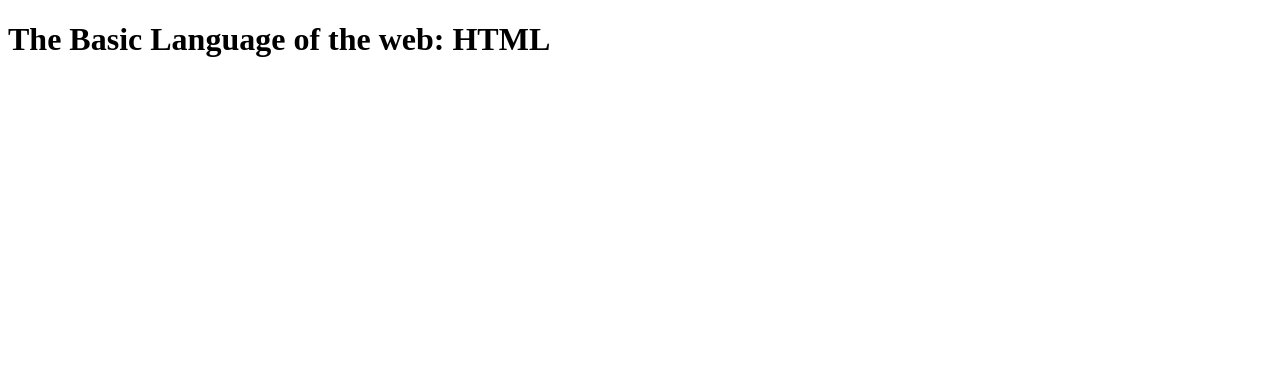
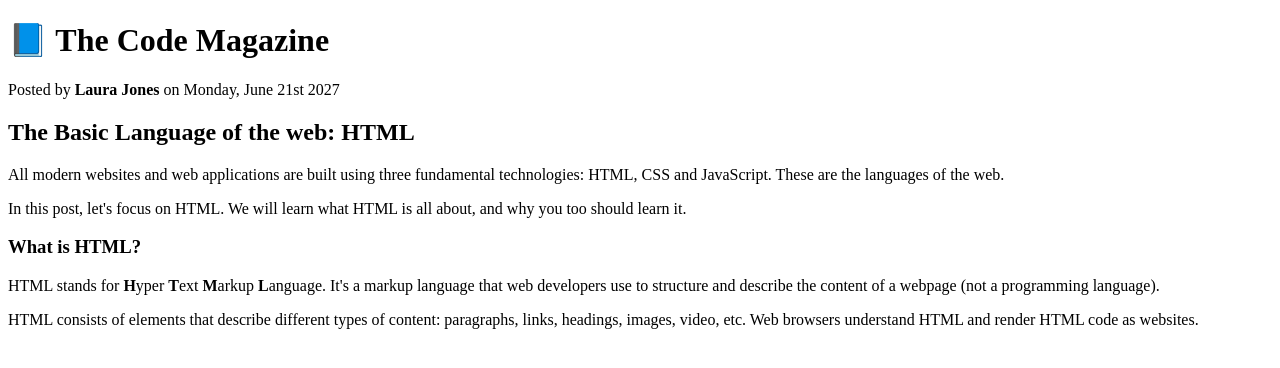
Before and after one commit to eangao/htmlcss-02-html-fundamentals, a plain HTML site: page index.html in a window 1280 px wide. Drawn offline with Linux system fonts and the light colour scheme.

Commit message:
Text Elements

```diff
--- a/index.html
+++ b/index.html
@@ -4,6 +4,38 @@
     <title>The Basic Language of the web: HTML</title>
   </head>
   <body>
-    <h1>The Basic Language of the web: HTML</h1>
+    <!-- <h1>The Basic Language of the web: HTML</h1>
+    <h2>The Basic Language of the web: HTML</h2>
+    <h3>The Basic Language of the web: HTML</h3>
+    <h4>The Basic Language of the web: HTML</h4>
+    <h5>The Basic Language of the web: HTML</h5>
+    <h6>The Basic Language of the web: HTML</h6> -->
+
+    <h1>📘 The Code Magazine</h1>
+    <p>Posted by <strong>Laura Jones</strong> on Monday, June 21st 2027</p>
+
+    <h2>The Basic Language of the web: HTML</h2>
+    <p>
+      All modern websites and web applications are built using three fundamental
+      technologies: HTML, CSS and JavaScript. These are the languages of the
+      web.
+    </p>
+    <p>
+      In this post, let's focus on HTML. We will learn what HTML is all about,
+      and why you too should learn it.
+    </p>
+
+    <h3>What is HTML?</h3>
+    <p>
+      HTML stands for <strong>H</strong>yper <strong>T</strong>ext
+      <strong>M</strong>arkup <strong>L</strong>anguage. It's a markup language
+      that web developers use to structure and describe the content of a webpage
+      (not a programming language).
+    </p>
+    <p>
+      HTML consists of elements that describe different types of content:
+      paragraphs, links, headings, images, video, etc. Web browsers understand
+      HTML and render HTML code as websites.
+    </p>
   </body>
 </html>
```
